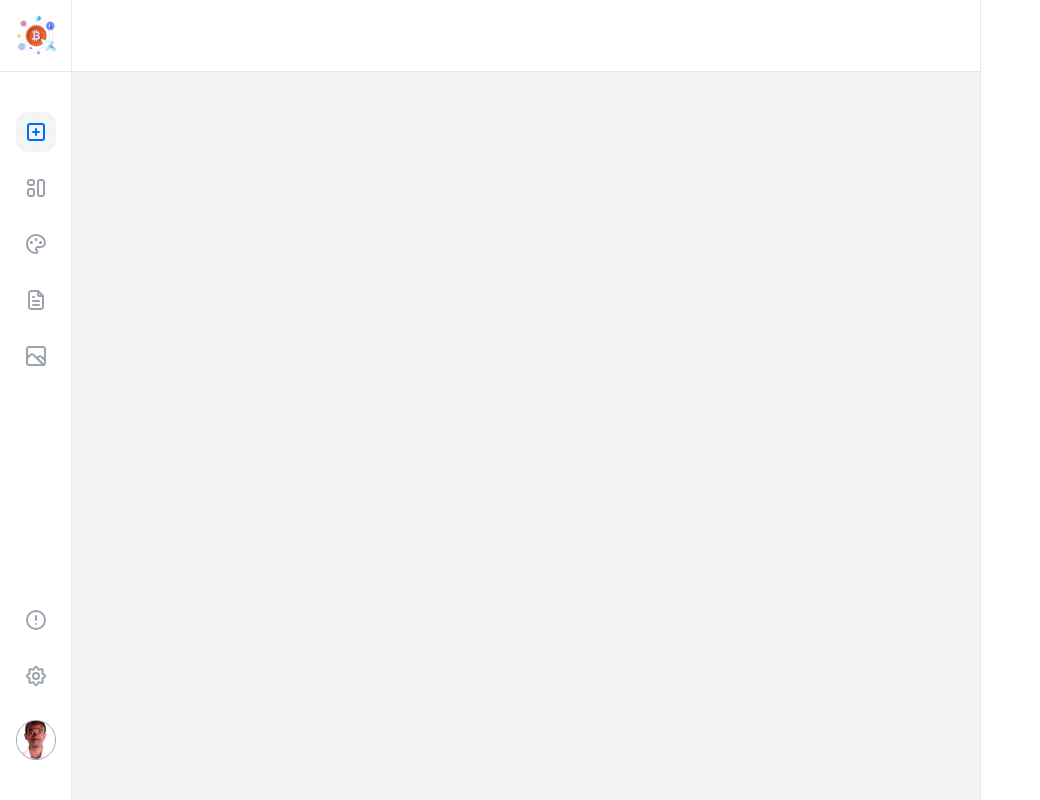
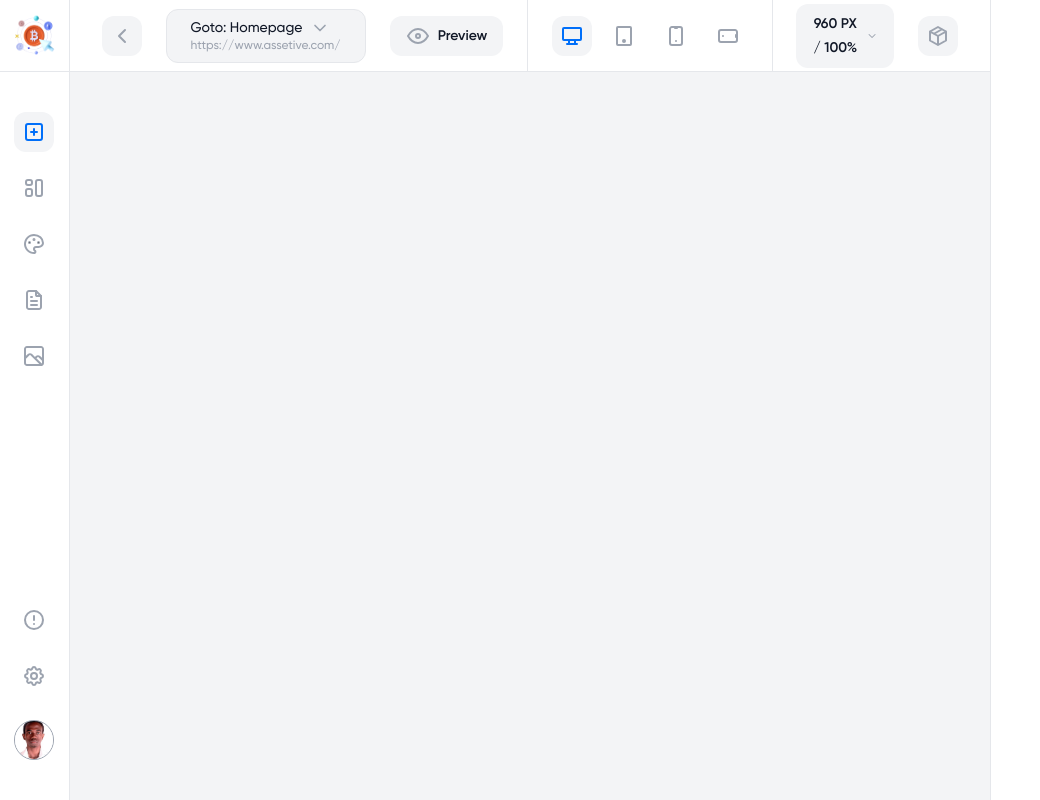
Before and after one commit to olufsenglo/assetive, a React (Vite) app: page / in a window 1280 px wide. Shown: the whole page, without its empty margins (0-1040 px from the left). Built offline with nearby package versions, Linux system fonts and the light colour scheme.

Commit message:
Rearrange icons in options bar

```diff
--- a/src/App.jsx
+++ b/src/App.jsx
@@ -1,3 +1,11 @@
+import ChevronLeftIcon from "./icons/chevron-left.svg?component";
+import ChevronDownIcon from "./icons/chevron-down.svg?component";
+import EyeIcon from "./icons/eye.svg?component";
+import DeviceDesktopIcon from "./icons/device-desktop.svg?component";
+import DeviceTabletIcon from "./icons/device-tablet.svg?component";
+import DeviceMobileIcon from "./icons/device-mobile.svg?component";
+import DeviceMobilerotatedIcon from "./icons/device-mobile-rotated.svg?component";
+import PackageIcon from "./icons/package.svg?component";
 import SquarePlusIcon from "./icons/square-plus.svg?component";
 import LayoutIcon from "./icons/layout.svg?component";
 import Palette from "./icons/palette.svg?component";
@@ -63,6 +71,54 @@ function App() {
       </aside>
       <div className="flex h-screen flex-1 flex-col">
         <header className="flex h-18 items-center justify-center gap-x-6 border-b border-gray-200 bg-white px-8">
+          <button className="flex items-center justify-center rounded-xl bg-gray-100 p-2">
+            <ChevronLeftIcon className="h-6 w-6 stroke-current text-gray-400" />
+          </button>
+          <button className="flex flex-col items-start rounded-xl border border-gray-200 bg-gray-100 px-6 py-2">
+            <div className="flex items-center gap-x-2">
+              <span className="text-sm">Goto: Homepage</span>
+              <ChevronDownIcon className="h-5 w-5 stroke-current text-gray-400" />
+            </div>
+            <div className="text-xs text-gray-400">
+              https://www.assetive.com/
+            </div>
+          </button>
+          <button className="flex items-center justify-center gap-x-2 rounded-xl bg-gray-100 px-4 py-2">
+            <EyeIcon className="h-6 w-6 stroke-current text-gray-400" />
+            <span className="text-sm font-semibold leading-6">Preview</span>
+          </button>
+
+          {/* Separator */}
+          <div className="h-full w-px bg-gray-200" />
+
+          <div className="flex items-center gap-x-3">
+            <button className="rounded-xl bg-gray-100 p-2 text-blue-600">
+              <DeviceDesktopIcon className="h-6 w-6 stroke-current" />
+            </button>
+            <button className="rounded-xl p-2 text-gray-400 hover:bg-gray-100">
+              <DeviceTabletIcon className="h-6 w-6 stroke-current" />
+            </button>
+            <button className="rounded-xl p-2 text-gray-400 hover:bg-gray-100">
+              <DeviceMobileIcon className="h-6 w-6 stroke-current" />
+            </button>
+            <button className="rounded-xl p-2 text-gray-400 hover:bg-gray-100">
+              <DeviceMobilerotatedIcon className="h-6 w-6 stroke-current" />
+            </button>
+          </div>
+
+          {/* Separator */}
+          <div className="h-full w-px bg-gray-200" />
+
+          <button className="flex items-center justify-center gap-x-2 rounded-xl bg-gray-100 px-4 py-2">
+            <span className="text-sm font-semibold leading-6">
+              960 PX / 100%
+            </span>
+            <ChevronDownIcon className="h-6 w-6 stroke-current text-gray-400" />
+          </button>
+
+          <button className="flex items-center justify-center rounded-xl bg-gray-100 p-2">
+            <PackageIcon className="h-6 w-6 stroke-current text-gray-400" />
+          </button>
         </header>
         <main className="flex-1 overflow-y-scroll px-12">
           <div className="my-12 bg-white">
```
